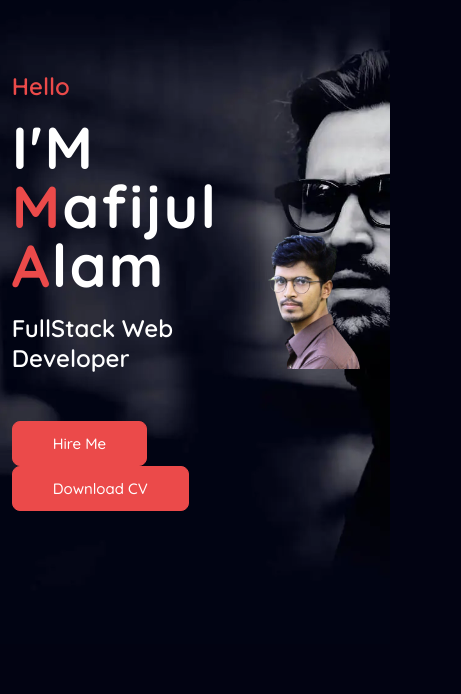
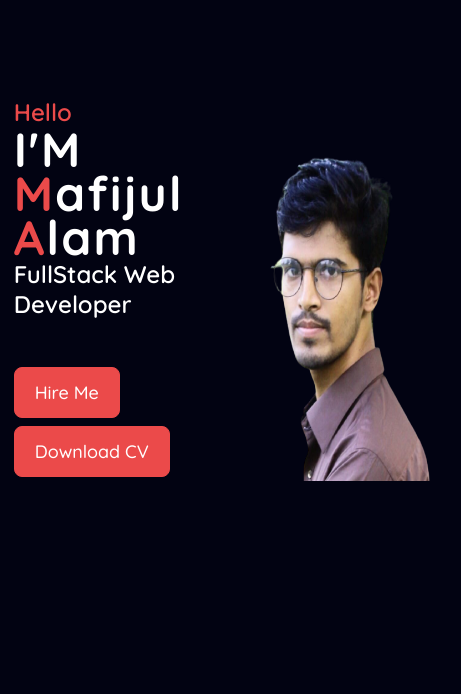
Before and after one commit to MafijulAlam/Portfolio, a plain HTML site: page index.html in a window 390 px wide. Shown: the part 73-767 px from the top of the page, 461 px wide, since content can reach past the window. Drawn offline with nearby package versions, Linux system fonts and the light colour scheme.

Commit message:
edit picture

```diff
--- a/index.html
+++ b/index.html
@@ -49,7 +49,7 @@
         >
       </div>
       <div class="about-img">
-        <img src="img/me.png" />
+        <img src="img/me.png" class="me" />
       </div>
     </section>
 
--- a/style.css
+++ b/style.css
@@ -71,7 +71,7 @@ section {
   height: 100vh;
   width: 100%;
   position: relative;
-  background: url(../img/background.jpg);
+  /* background: url(../img/background.jpg); */
   background-size: cover;
   background-position: center;
   display: flex;
@@ -422,3 +422,25 @@ form textarea {
     --h2-font: 2.7rem;
   }
 }
+
+@media (max-width: 740px) {
+  body {
+    width: 455px;
+  }
+  .home-text h1 {
+    margin: 0px;
+    font-size: 3rem;
+    line-height: 44px;
+    /* font-weight: bold; */
+  }
+  .about-img .me {
+    height: 385px;
+    width: 277px;
+  }
+  .btn {
+    display: inline-block;
+    padding: 13px 20px;
+    margin-bottom: 8px;
+    font-size: 18px;
+  }
+}
```
Also changed, not shown: img/background.jpg (deleted).
